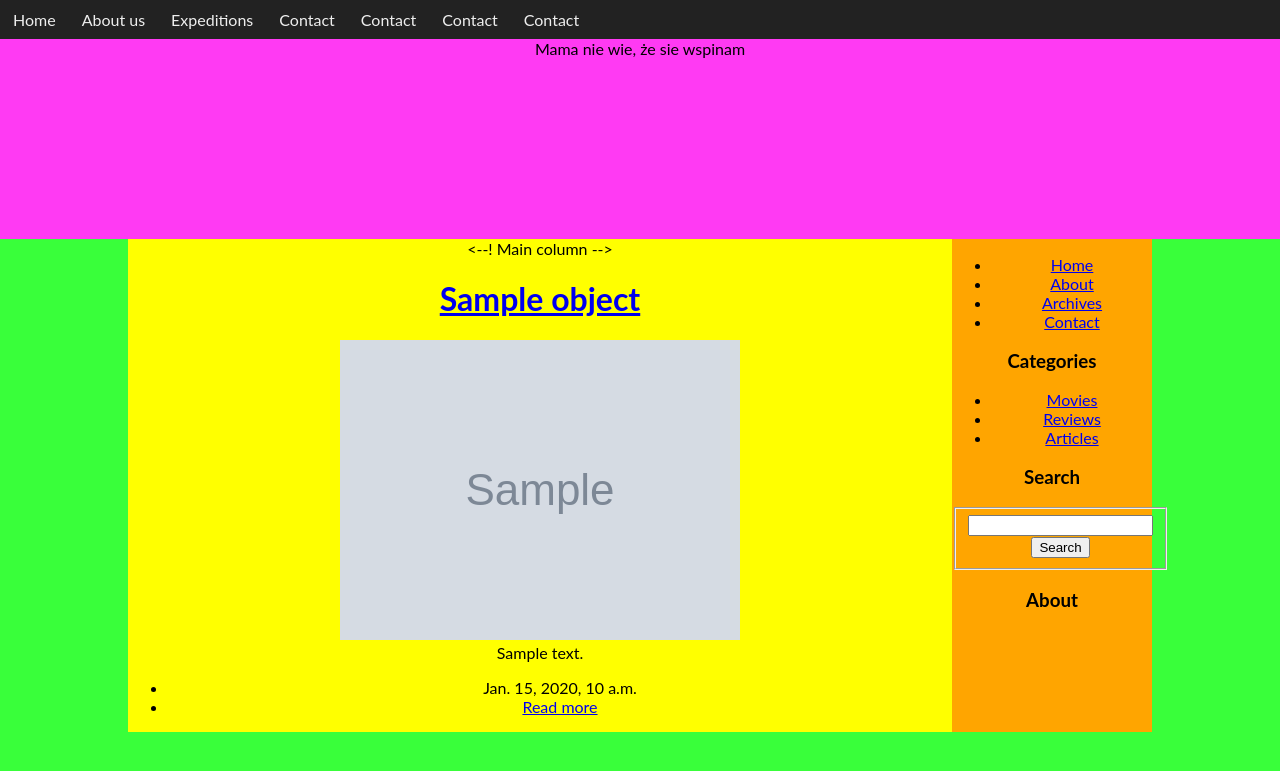
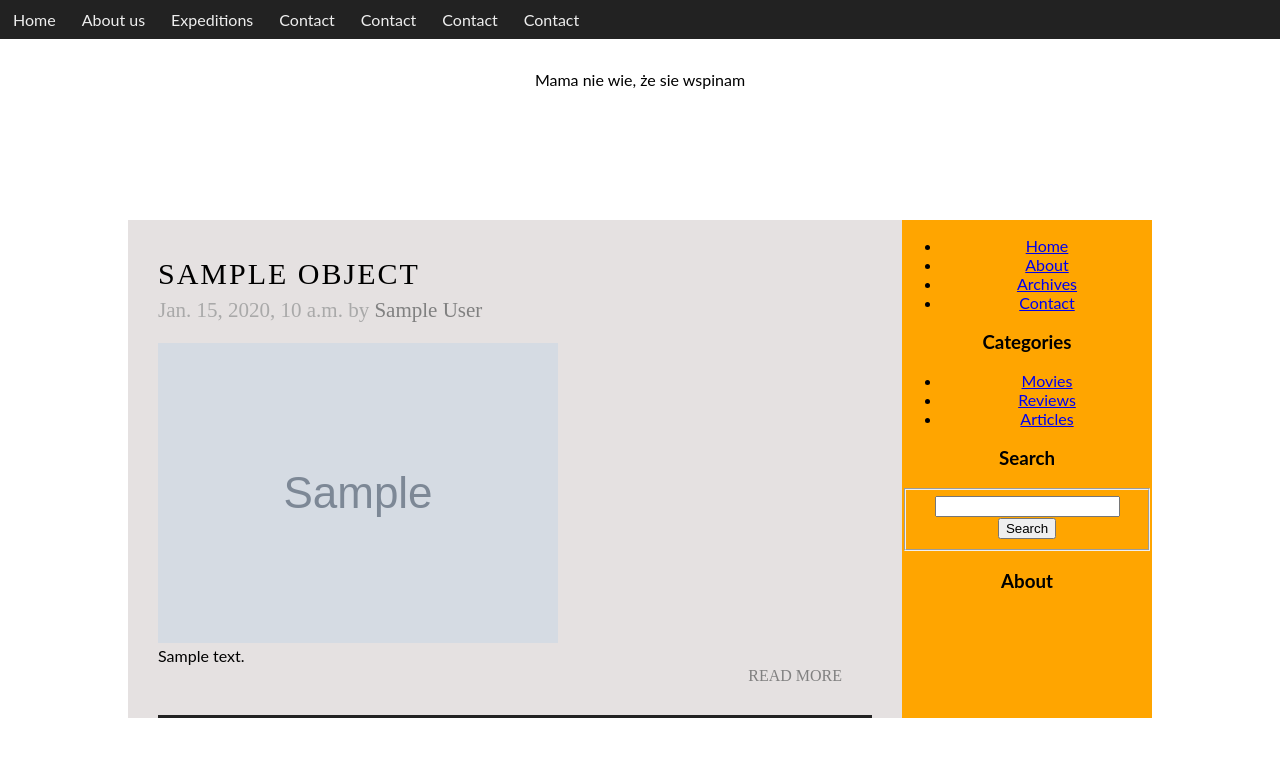
Before and after one commit to ntmagda/blog, a Django app: template main/templates/main/expeditions.html in a window 1280 px wide. Shown: the top 771 px of the page. Run offline with Django 3.2, Linux system fonts and the light colour scheme; the template is opened without the code that fills it: most values are stand-ins (such as "Sample title", 1, 10 or a date in 2020); grey boxes marked "Sample" are stand-in pictures; some libraries are stand-ins or nearby versions.

Commit message:
add map and basic expeditions site

```diff
--- a/blog/urls.py
+++ b/blog/urls.py
@@ -18,8 +18,10 @@ from django.contrib import admin
 from django.conf import settings
 from django.conf.urls.static import static
 from django.conf.urls import url
+from main import views
 
 urlpatterns = [
+    url(r'^$', views.Index.as_view()),
     url(r'^home/', include('main.urls')),
     url(r'^admin/', admin.site.urls),
 ]
--- a/blog/views.py
+++ b/blog/views.py
@@ -0,0 +1 @@
+from django.views import generic
--- a/entry/models.py
+++ b/entry/models.py
@@ -12,6 +12,8 @@ class EntryQuerySet(models.QuerySet):
 
 class Entry(models.Model):
     title = models.CharField(max_length=400)
+    author = models.CharField(max_length=400)
+    author_img = models.ImageField(upload_to='author/', null=True)
     body = models.TextField()
     slug = models.SlugField(max_length=200, unique=True)
     publish = models.BooleanField(default=True)
--- /dev/null
+++ b/main/static/main/css/body.css
@@ -0,0 +1,6 @@
+body {
+    background-image: url("../../images/background/road.jpg");
+    background-repeat: no-repeat;
+    background-position: center;
+    background-size: cover;
+}
--- /dev/null
+++ b/main/static/main/css/post_list.css
@@ -0,0 +1,82 @@
+@font-face {
+    font-family: myfont;
+    src: url('../../fonts/ADAM.CG PRO.otf') format("opentype");
+    src: local('../../fonts/ADAM.CG PRO.otf');
+}
+
+.post{
+
+    text-align: left;
+    margin-left: 30px;
+    margin-top: 30px;
+}
+
+
+.title a{
+    text-decoration: none;
+    color: #000;
+    font-family: myfont;
+    letter-spacing: 2px;
+    font-weight: 500;
+  	font-size: 30px;
+	line-height: 48px;
+	margin: 0;
+    text-align: left;
+	z-index: 100;
+    text-transform: uppercase;
+}
+
+.title a:hover{
+    text-decoration: none;
+}
+
+.post{
+    border-bottom: solid;
+    border-color: #222222;
+    border-width: 3px;
+    margin-right: 30px;
+}
+
+.post-image {
+    height: auto;
+    width: auto;
+    max-width: 500px;
+    max-height: 500px;
+    padding-top: 20px;
+}
+.read-more{
+    text-align: right;
+    margin-right: 30px;
+    padding-bottom: 30px;
+
+}
+
+.read-more a{
+    text-decoration: none;
+    color: gray;
+    text-transform: uppercase;
+    font-family: myfont;
+}
+.info {
+    color: darkgray;
+    text-decoration: none;
+    font-family: myfont;
+    font-size: 21px;
+}
+.info ul {
+    list-style-type: none;
+}
+
+.author{
+    text-decoration: none;
+
+}
+
+.author a {
+    text-decoration: none;
+    color: gray;
+}
+
+.author a:hover {
+    text-decoration: none;
+}
--- a/main/static/main/css/style.css
+++ b/main/static/main/css/style.css
@@ -1,7 +1,7 @@
 
 /*GENERAL STYLING*/
 body {
-    background-color: #39ff3a;
+    /*background-color: #39ff3a;*/
     color: #000000;
     margin: 0;
     padding: 0;
@@ -12,36 +12,91 @@ body {
 
 
 #website {
-    background-color: white;
-    width: 1000px;
-    text-align: left;
-    margin-left: auto;
-    margin-right: auto;
+    height: 100%;
     overflow: hidden;
+    margin: 0;
+    display: flex;
+    flex-direction: column;
+    /*box-sizing: border-box;*/
+    flex-grow: 0;
+    flex-shrink: 0;
+    align-items: center;
 }
 
+
 #header {
-    float: left;
-    height: 140px;
-    /*height: 170px;*/
-    width: 300px;
-    overflow: hidden;
+    display: flex;
+    flex-direction: column;
+    width: 100%;
 }
 
+#main-menu{
+    overflow: hidden;
+    position: fixed;
+    top: 0;
+    width: 100%;
+    order: 1;
+    flex: 1 100%;
+    background-color: aliceblue;
+    text-align: center;
+
+}
+
+#blog-title{
+    padding-top: 70px;
+    order: 2;
+    flex-grow: 0;
+    flex-shrink: 0;
+    height: 150px;
+    /*background-color: #ff3af3;*/
+
+}
+
+#main {
+    display: flex;
+    /*flex-direction: row;*/
+    width: 80%;
+    flex-flow: row;
+    /*flex-grow: 0;*/
+    /*flex-shrink: 0;*/
+    /*flex-basis: 1000px;*/
+
+}
+
+
+#content {
+    order: 1;
+    background-color: #e5e1e1;
+    flex:1;
+
+}
+
+
+#side-bar {
+    order: 2;
+    background-color: orange;
+    width:250px;
+    /*flex: 0 100%;*/
+    /*flex-grow: 0;*/
+    /*flex-shrink: 0;*/
+    /*flex-basis: 30%;*/
+}
+
+
+
+/* MAIN MENU */
+
 #main-menu {
-    float: left;
-    width: 1004px;
-    overflow: hidden;
+    color: aliceblue;
     background-color: #222222;
-    padding-left: 50px;
 }
 
 #main-menu ul {
     list-style-type: none;
     margin: 0;
     padding: 0;
+    align-items: center;
 }
-
 
 #main-menu li a {
     display: inline;
@@ -58,49 +113,4 @@ body {
     -webkit-transition: background-color .1s ease-in-out;
 }
 
-
-#main-menu a:hover {
-    color: #ffffff;
-    background-color:
-    /*#E00C12; - czerwony*/
-    #ee7700; /*best*/
-    /*green;*/
-}
-
-#wrapper {
-    display: inline-flex;
-    flex-direction: row;
-    width:100%;
-
-}
-
-#content {
-    order: 1;
-    align-items: center;
-    margin: auto;
-    width:100%;
-}
-
-
-#side-bar{
-    order: 2;
-    flex-basis: 20%;
-    background-color: #ee7700;
-    /*border-top: 15px solid white;*/
-    /*width: 263px;*/
-    /*padding: 15px 30px 15px 15px;*/
-    /*float:right;*/
-    /*clear: left;*/
-}
-
-#cleared {
-  clear: both;
-}
-
-
-.post h1 {
-    position: relative;
-    text-decoration: none;
-    text-align: center;
-
-}
+svg { position:fixed; top:0; left:0; height:100%; width:100% }
--- a/main/static/main/css/style1.css
+++ /dev/null
@@ -1,108 +0,0 @@
-
-/*GENERAL STYLING*/
-body {
-    background-color: #39ff3a;
-    color: #000000;
-    margin: 0;
-    padding: 0;
-    text-align: center;
-    font-family: 'Lato', sans-serif;
-    font-weight: 400;
-}
-
-
-#website {
-    height: 100%;
-    overflow: hidden;
-    margin: 0;
-    display: flex;
-    flex-direction: column;
-    /*box-sizing: border-box;*/
-    flex-grow: 0;
-    flex-shrink: 0;
-    align-items: center;
-}
-
-
-#header {
-    display: flex;
-    flex-direction: column;
-    width: 100%;
-}
-#main-menu{
-    order: 1;
-    flex: 1 100%;
-    background-color: aliceblue;
-    text-align: center;
-
-}
-
-#blog-title{
-    order: 2;
-    flex-grow: 0;
-    flex-shrink: 0;
-    height: 200px;
-    background-color: #ff3af3;
-
-}
-
-#main {
-    display: flex;
-    /*flex-direction: row;*/
-    width: 80%;
-    flex-flow: row;
-    /*flex-grow: 0;*/
-    /*flex-shrink: 0;*/
-    /*flex-basis: 1000px;*/
-
-}
-
-
-#content {
-    order: 1;
-    background-color: yellow;
-    flex:1;
-
-}
-
-
-#side-bar {
-    order: 2;
-    background-color: orange;
-    width:200px;
-    /*flex: 0 100%;*/
-    /*flex-grow: 0;*/
-    /*flex-shrink: 0;*/
-    /*flex-basis: 30%;*/
-}
-
-
-
-/* MAIN MENU */
-
-#main-menu {
-    color: aliceblue;
-    background-color: #222222;
-}
-
-#main-menu ul {
-    list-style-type: none;
-    margin: 0;
-    padding: 0;
-    align-items: center;
-}
-
-#main-menu li a {
-    display: inline;
-    list-style-type: none;
-    margin: 0;
-    padding: 10px 13px;
-    float: left;
-    color: #eeeeee;
-    text-decoration: none;
-    /*fade effect*/
-    background-color: #222222;
-    transition: background-color .1s ease-in-out;
-    -moz-transition: background-color .1s ease-in-out;
-    -webkit-transition: background-color .1s ease-in-out;
-}
--- a/main/templates/main/expeditions.html
+++ b/main/templates/main/expeditions.html
@@ -5,24 +5,36 @@
 {% load staticfiles %}
 {% block content %}
 
+    <link rel="stylesheet" type="text/css" href="{% static '/main/css/post_list.css' %}">
+    <div id="main">
+        <div id="content">
             {% for object in object_list %}
                 <div class="post">
-        <h1><a href="{% url 'main:entry-detail' object.slug %}">{{ object.title }}</a></h1>
+                    <div class="title">
+                        <a href="{% url 'main:entry-detail' object.slug %}">{{ object.title|safe }}</a>
+                    </div>
+                    <div class ="info">
+                        <span class="date">{{ object.created }}</span>
+                        <span class = "author">
+                            by <a href = "{% url 'main:aboutus' %}">{{ object.author|safe }}</a>
+                        </span>
+                    </div>
+                    <div class = "image">
+                        <a href="{% url 'main:entry-detail' object.slug %}" class="thumbnail">
+                            <img class = "post-image" src="{{ object.title_image.url }}"/>
+                        </a>
+                    </div>
 
-        <a href="{% url 'main:entry-detail' object.slug %}" class="post-thumbnail">
-            <img src="{{ object.title_image.url }}" alt="Read the full post" />
-        </a>
-        <div id="short_body">
+                    <div class="short-body">
                         {{object.body|markdown|truncatewords:50 }}
                     </div>
+                    <div class="read-more"><a href="{% url 'main:entry-detail' object.slug %}">Read more</a></div>
 
-        <div class="post-info">
-            <ul>
-                <li class="date">{{ object.created }}</li>
-                <li class="read-more"><a href="{% url 'main:entry-detail' object.slug %}">Read more</a></li>
-            </ul>
-        </div>
 
                 </div>
             {% endfor %}
+        </div>
+        {% include 'main/sidebar.html' %}
+    </div>
+
 {% endblock %}
--- a/main/templates/main/index.html
+++ b/main/templates/main/index.html
@@ -6,7 +6,7 @@
 	<title>Mama nie wie, że się wspinam</title>
 	<meta charset="utf-8">
 	<meta name="author" content="ntmagda">
-    <link rel="stylesheet" type="text/css" href="{% static '/main/css/style1.css' %}">
+    <link rel="stylesheet" type="text/css" href="{% static '/main/css/style.css' %}">
 </head>
 <body>
 <div id="website">
@@ -26,38 +26,8 @@
             Mama nie wie, że sie wspinam
         </div>
     </div>
-    <div id="main">
-        <div id="content">
-            <--! Main column -->
-            {% block content %}
-            {% endblock %}
-        </div>
-        <div id="side-bar">
-            <ul id="pages">
-                <li><a href="#">Home</a></li>
-                <li><a href="#">About</a></li>
-                <li><a href="#">Archives</a></li>
-                <li><a href="#">Contact</a></li>
-            </ul>
-
-            <h3>Categories</h3>
-            <ul id="categories">
-                <li><a href="#">Movies</a></li>
-                <li><a href="#">Reviews</a></li>
-                <li><a href="#">Articles</a></li>
-            </ul>
-
-            <h3>Search</h3>
-            <form method="get" id="search" action="#">
-                <fieldset>
-                    <input type="text" class="searchbar" />
-                    <input type="button" class="searchbutton" value="Search" />
-                </fieldset>
-            </form>
-
-            <h3>About</h3>
-        </div>
-    </div>
+    {% block content %}
+    {% endblock %}
 </div>
 </body>
 </html>
--- /dev/null
+++ b/main/templates/main/sidebar.html
@@ -0,0 +1,28 @@
+<!DOCTYPE html>
+    {% block sidebar %}
+        <div id="side-bar">
+            <ul id="pages">
+                <li><a href="#">Home</a></li>
+                <li><a href="#">About</a></li>
+                <li><a href="#">Archives</a></li>
+                <li><a href="#">Contact</a></li>
+            </ul>
+
+            <h3>Categories</h3>
+            <ul id="categories">
+                <li><a href="#">Movies</a></li>
+                <li><a href="#">Reviews</a></li>
+                <li><a href="#">Articles</a></li>
+            </ul>
+
+            <h3>Search</h3>
+            <form method="get" id="search" action="#">
+                <fieldset>
+                    <input type="text" class="searchbar" />
+                    <input type="button" class="searchbutton" value="Search" />
+                </fieldset>
+            </form>
+
+            <h3>About</h3>
+        </div>
+{% endblock %}
--- a/main/views.py
+++ b/main/views.py
@@ -4,7 +4,7 @@ from entry import models
 
 
 class Index(generic.TemplateView):
-    template_name = "main/index.html"
+    template_name = "main/main_index.html"
 
 class AboutUs(generic.TemplateView):
     template_name = "main/aboutus.html"
```
Also changed, not shown: main/static/main/css/style2.css (added, +124 -0 lines), main/templates/main/aboutus.html (+6 -2 lines), main/templates/main/contact.html (+6 -1 lines), main/templates/main/main_index.html (added, +8 -0 lines), main/static/fonts/ADAM.CG PRO.otf (added), main/static/images/background/road.jpg (added), main/static/images/map/map1.svg (added). Lines whose indentation alone changed are shown as unchanged.
